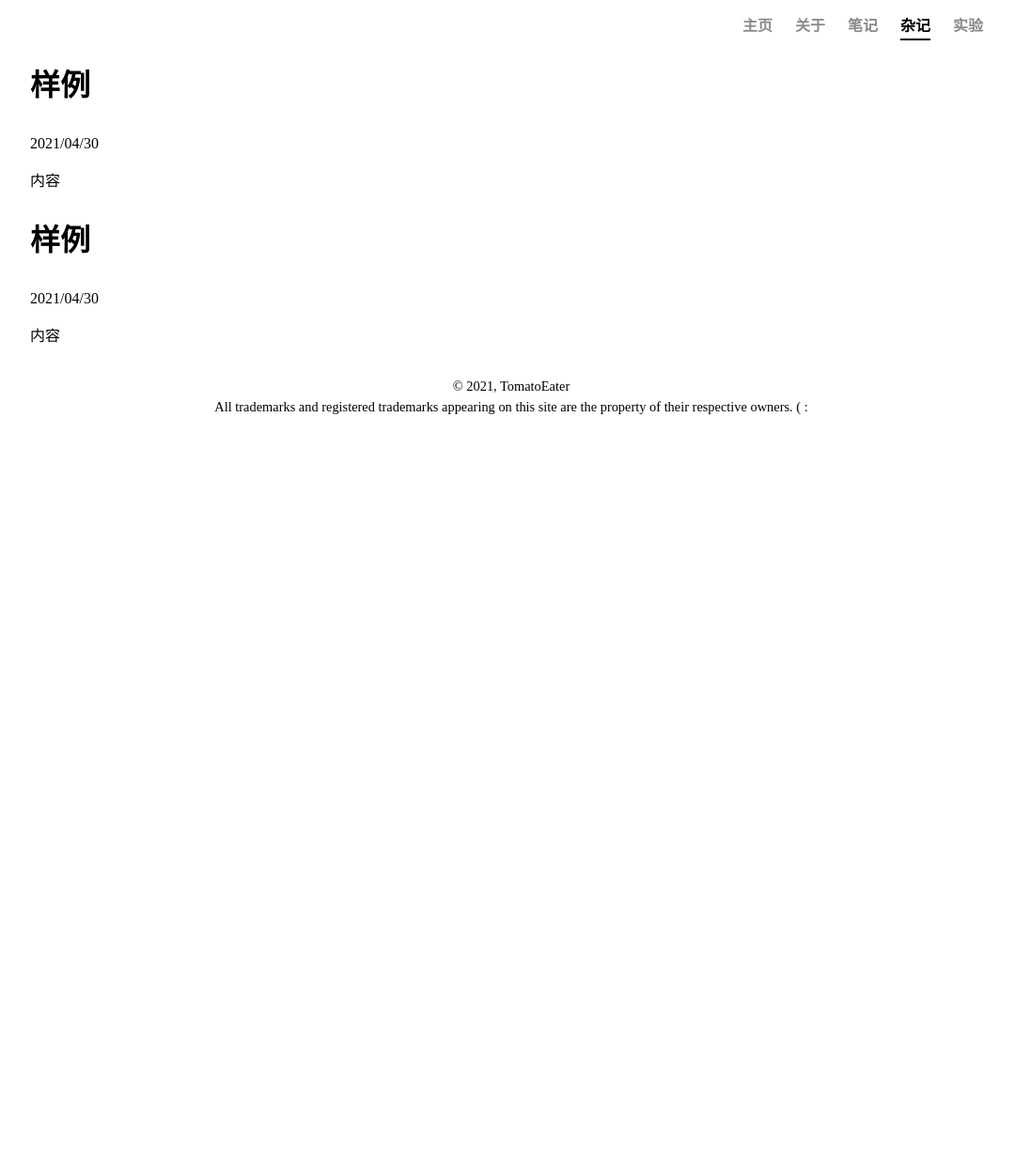
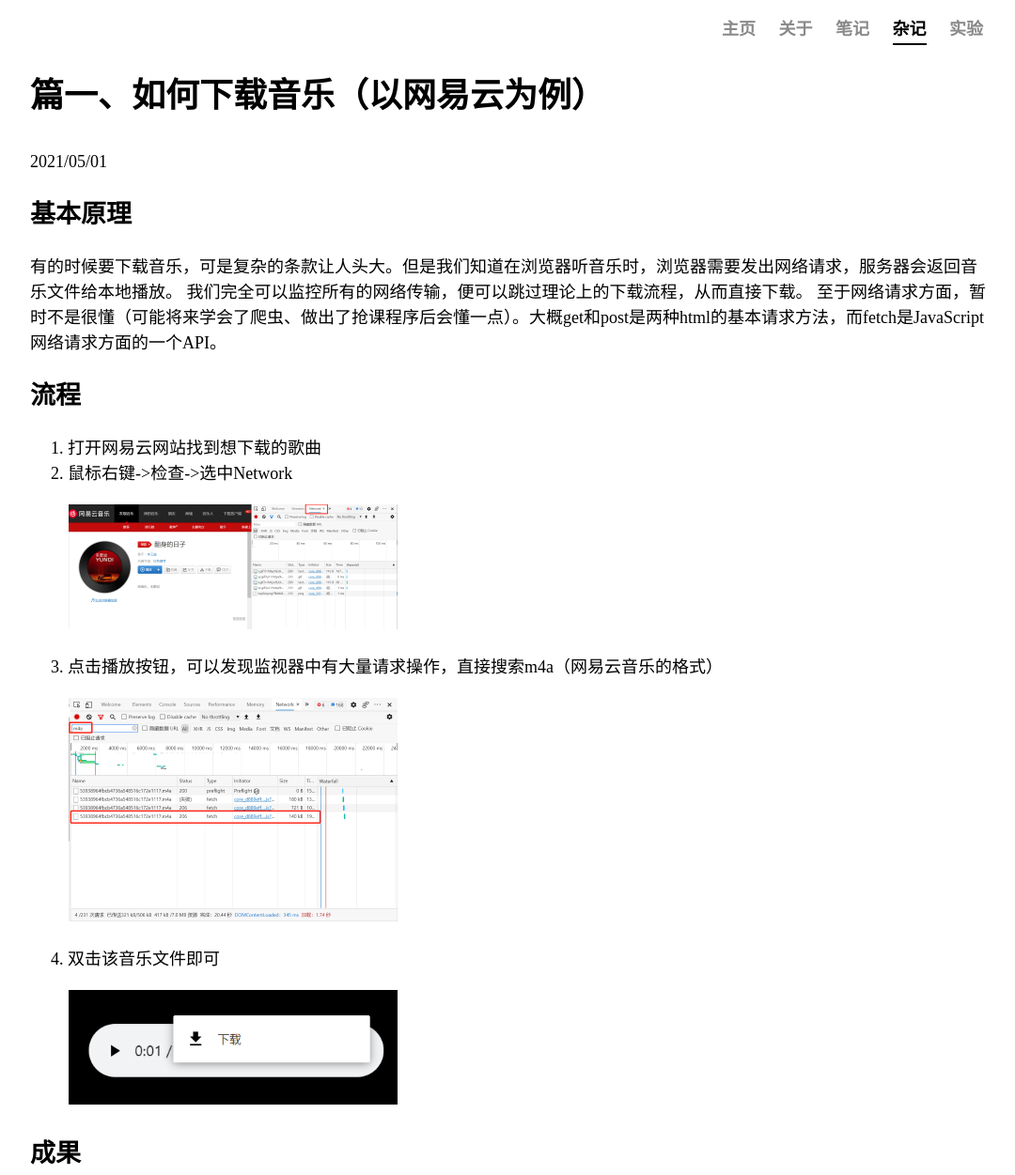
Before and after one commit to iewug/iewug.github.io, a plain HTML site: page science.html in a window 1280 px wide. Shown: the top 1251 px of the page at 94% size, without its empty margins (96-1176 px from the left). Before the commit the page ends 800 px from the top, so only its background shows below. Drawn offline with Linux system fonts and the light colour scheme.

Commit message:
v1.0 beta4

```diff
--- a/main-mobile.css
+++ b/main-mobile.css
@@ -1,10 +1,8 @@
 body {
-    margin: 10px 10%;
+    margin: 10px 5%;
     font-family: "PMingLiu";
     font-size: small;
-    font-weight: 400;
     line-height: 1.5;
-    text-align: left;
     color: black;
     background-color: #fff;
 }
@@ -44,9 +42,11 @@
     font-size: 90%;
 }
 
-.book {
+
+.book, .mobile-pic{
     margin: 1px;
-    zoom: 80%;
+    height: 75%;
+    width: 75%;
 }
 
 .center {
--- a/main.css
+++ b/main.css
@@ -1,10 +1,8 @@
 body {
     margin: 10px 10%;
     font-family: "PMingLiu";
-    font-size: 1rem;
-    font-weight: 400;
+    font-size: large;
     line-height: 1.5;
-    text-align: left;
     color: black;
     background-color: #fff;
 }
@@ -52,7 +50,7 @@
     font-size: 90%;
 }
 
-.book {
+.book, .mobile-pic{
     margin: 1px;
 }
 
--- a/science.html
+++ b/science.html
@@ -22,14 +22,30 @@
 
     <article>
         <header>
-            <h1>样例</h1>
-            <time datetime="2021-04-30">2021/04/30</time>
+            <h1>篇一、如何下载音乐（以网易云为例）</h1>
+            <time datetime="2021-05-01">2021/05/01</time>
         </header>
+        <h2>基本原理</h2>
         <p>
-            内容
+            有的时候要下载音乐，可是复杂的条款让人头大。但是我们知道在浏览器听音乐时，浏览器需要发出网络请求，服务器会返回音乐文件给本地播放。
+            我们完全可以监控所有的网络传输，便可以跳过理论上的下载流程，从而直接下载。
+            至于网络请求方面，暂时不是很懂（可能将来学会了爬虫、做出了抢课程序后会懂一点）。大概get和post是两种html的基本请求方法，而fetch是JavaScript网络请求方面的一个API。
         </p>
+        <h2>流程</h2>
+        <ol>
+            <li>打开网易云网站找到想下载的歌曲</li>
+            <li>鼠标右键->检查->选中Network</li>
+            <p><a href="pic/downloadMusic-big.png"><img class="mobile-pic" src="pic/downloadMusic1.png" alt=""></a></p>
+            <li>点击播放按钮，可以发现监视器中有大量请求操作，直接搜索m4a（网易云音乐的格式）</li>
+            <p><a href="pic/downloadMusic2-big.png"><img class="mobile-pic" src="pic/downloadMusic2.png" alt=""></a></p>
+            <li>双击该音乐文件即可</li>
+            <p><img class="mobile-pic" src="pic/downloadMusic3.png" alt=""></p>
+        </ol>
+        <h2>成果</h2>
+        <p>参见<q>实验</q>里的音乐</p>
     </article>
 
+    <!--
     <article>
         <header>
             <h1>样例</h1>
@@ -39,6 +55,7 @@
             内容
         </p>
     </article>
+    -->
 
     <footer>
         &copy; 2021, TomatoEater
```
Also changed, not shown: pic/downloadMusic-big.png (added), pic/downloadMusic1.png (added), pic/downloadMusic2-big.png (added), pic/downloadMusic2.png (added), pic/downloadMusic3.png (added).
